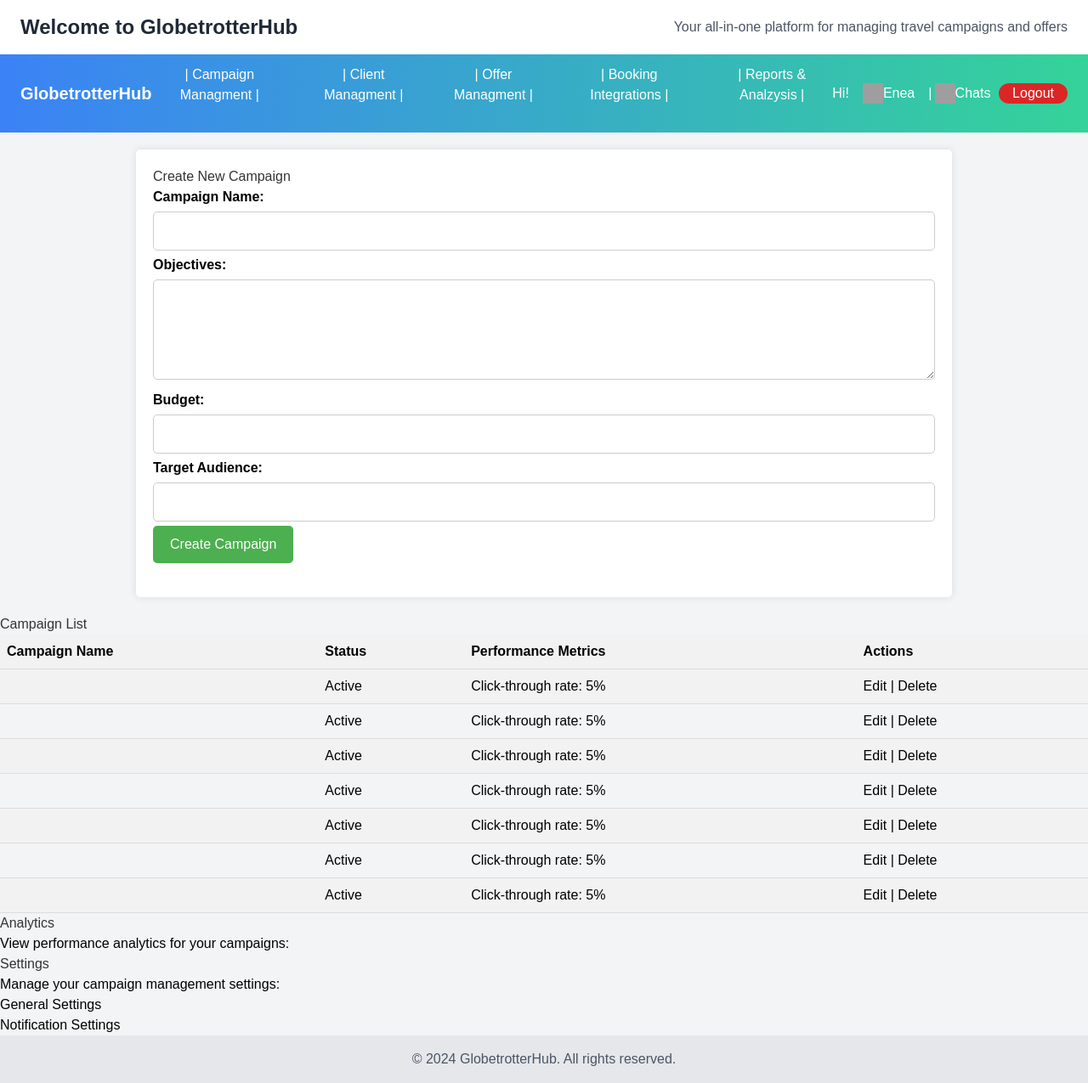
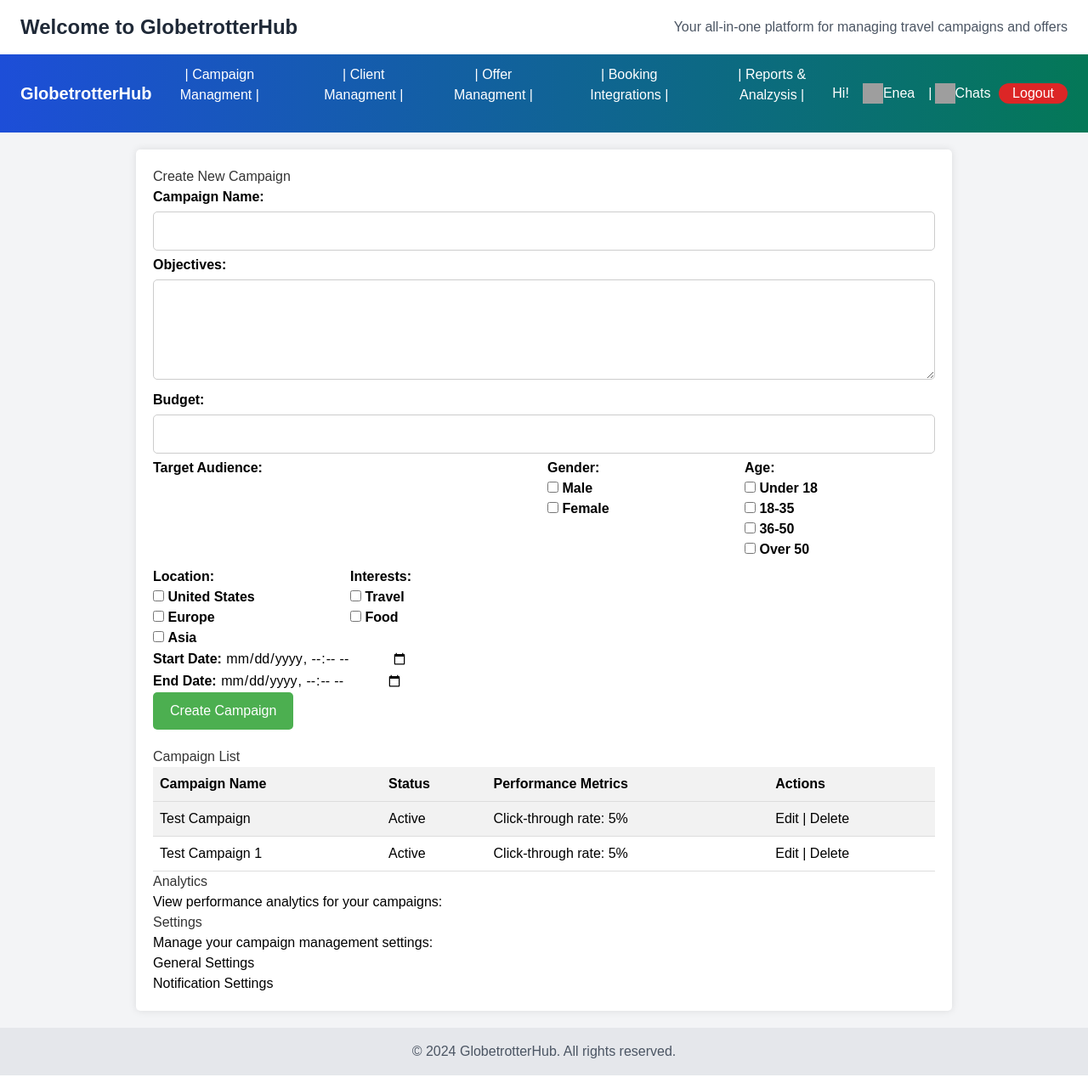
Before and after one commit to mr-engineer49/Globetrotterhub-Managment-Tool, a Django app: page /client/index_client/campaigns_form/ in a window 1280 px wide. Shown: the whole page at 85% size. Run offline with Django 5.2, Linux system fonts and the light colour scheme; a user stored in the database is signed in; data comes from the database, SQL or seed files in the repository; both versions use the stored data as it was after the commit; grey boxes are pictures that could not be loaded.

Commit message:
made updates on the campaign files and some others

```diff
--- a/campaignmanagment/forms.py
+++ b/campaignmanagment/forms.py
@@ -1,32 +1,43 @@
-from .models import  NewCampaignModel
+from .models import NewCampaignModel
 from django import forms
 
-
+INPUT_CLASSES = "py-4 px-8 rounded-2xl border"
 
 class NewCampaignForm(forms.ModelForm):
     class Meta:
         model = NewCampaignModel
-        fields = ('campaignname', 'objectives', 'budget', 'gender', 'age_group', 'location', 'platform')
-        widgets = {
-            'campaignname': forms.TextInput(attrs={
-                "placeholder": "Enter Campaign Name"
-            }),
-            'objectives': forms.TextInput(attrs={
-                "placeholder": "Enter Campaign Name"
-            }),
-            'budget': forms.TextInput(attrs={
-                "placeholder": "Enter Campaign Name"
-            }),
-            'gender': forms.TextInput(attrs={
-                "placeholder": "Enter Campaign Name"
-            }),
-            'age_group': forms.TextInput(attrs={
-                "placeholder": "Enter Campaign Name"
-            }),
-            'location': forms.TextInput(attrs={
-                "placeholder": "Enter Campaign Name"
-            }),
-            'platform': forms.TextInput(attrs={
-            "placeholder": "Enter Campaign Name"
-            })
-        }
+        fields = ('campaignname', 'objectives', 'budget')
+        # widgets = {
+        #     'campaignname': forms.TextInput(attrs={
+        #         'class': INPUT_CLASSES,
+        #         'placeholder': 'Enter Campaign Name',
+        #     }),
+        #     'objectives': forms.Textarea(attrs={
+        #         'class': INPUT_CLASSES,
+        #         'placeholder': 'Enter Campaign Objectives',
+        #     }),
+        #     'budget': forms.NumberInput(attrs={
+        #         'class': INPUT_CLASSES,
+        #         'placeholder': 'Enter Campaign Budget',
+        #     }),
+        #     # 'gender': forms.Select(attrs={
+        #     #     'class': INPUT_CLASSES,
+        #     # }),
+        #     # 'age_group': forms.Select(attrs={
+        #     #     'class': INPUT_CLASSES,
+        #     # }),
+        #     # 'location': forms.Select(attrs={
+        #     #     'class': INPUT_CLASSES,
+        #     # }),
+        #     # 'platform': forms.Select(attrs={
+        #     #     'class': INPUT_CLASSES,
+        #     # }),
+        # }
+
+        # def __init__(self, *args, **kwargs):
+        #     super(NewCampaignForm, self).__init__(*args, **kwargs)
+        # # Set required=False for fields that you want to be optional
+        #     self.fields['gender'].required = False
+        #     self.fields['age_group'].required = False
+        #     self.fields['location'].required = False
+        #     self.fields['platform'].required = False
--- a/campaignmanagment/models.py
+++ b/campaignmanagment/models.py
@@ -28,10 +28,14 @@ class NewCampaignModel(models.Model):
     campaignname = models.CharField(blank=True, max_length=50)
     objectives = models.TextField(blank=True, max_length=10000)
     budget = models.FloatField(blank=True, max_length=100000000)
-    gender = models.CharField(max_length=1, choices=GENDER_CHOICES)
-    age_group = models.CharField(max_length=1, choices=AGE_GROUP_CHOICES)
-    location = models.CharField(max_length=1, choices=LOCATION_CHOICES)
-    platform = models.CharField(max_length=1, choices=PLATFORM_CHOICES)
+    gender = models.BooleanField(default=False, blank=True)  # True for Male, False for Female
+    age = models.BooleanField(default=False, blank=True)     # True for Teen, False for Adult/Old
+    location = models.BooleanField(default=False, blank=True)   # True for Europe, False for USA/Asia
+    start_date = models.DateTimeField(auto_now_add=True, null=True)
+    end_date = models.DateTimeField(auto_now_add=True, null=True)
+
+
+    is_active = models.BooleanField(default=True)
 
     def __str__(self):
         return self.campaignname
--- a/campaignmanagment/templates/campaigns.html
+++ b/campaignmanagment/templates/campaigns.html
@@ -70,7 +70,7 @@
 
     <div class="container">
         <h2>Create New Campaign</h2>
-<form action="." method="POST" enctype="multipart/form-data">
+        <form action="{% url 'campaignmanagment:new_campaign' %}" method="POST">
             {% csrf_token %}
             <label for="campaignname">Campaign Name:</label><br>
             <input type="text" id="campaignname" name="campaignname" required><br>
@@ -81,12 +81,59 @@
             <label for="budget">Budget:</label><br>
             <input type="text" id="budget" name="budget" required><br>
 
+            <div class="grid grid-cols-1 md:grid-cols-2 lg:grid-cols-4 xl:grid-cols-4 gap-2">
                 <label for="target_audience">Target Audience:</label><br>
-    <input type="text" id="target_audience" name="target_audience" required><br>
+
+                <div>
+                    <label for="gender">Gender:</label><br>
+                    <input type="checkbox" id="male" name="gender" value="M">
+                    <label for="male">Male</label><br>
+                    <input type="checkbox" id="female" name="gender" value="F">
+                    <label for="female">Female</label><br>
+                </div>
+
+                <div>
+                    <label for="age">Age:</label><br>
+                    <input type="checkbox" id="age_under_18" name="age" value="under_18">
+                    <label for="age_under_18">Under 18</label><br>
+                    <input type="checkbox" id="age_18_35" name="age" value="18_35">
+                    <label for="age_18_35">18-35</label><br>
+                    <input type="checkbox" id="age_36_50" name="age" value="36_50">
+                    <label for="age_36_50">36-50</label><br>
+                    <input type="checkbox" id="age_over_50" name="age" value="over_50">
+                    <label for="age_over_50">Over 50</label><br>
+                </div>
+
+                <div>
+                    <label for="location">Location:</label><br>
+                    <input type="checkbox" id="location_us" name="location" value="US">
+                    <label for="location_us">United States</label><br>
+                    <input type="checkbox" id="location_europe" name="location" value="Europe">
+                    <label for="location_europe">Europe</label><br>
+                    <input type="checkbox" id="location_asia" name="location" value="Asia">
+                    <label for="location_asia">Asia</label><br>
+                </div>
+
+                <div>
+                    <label for="interests">Interests:</label><br>
+                    <input type="checkbox" id="interests_travel" name="interests" value="Travel">
+                    <label for="interests_travel">Travel</label><br>
+                    <input type="checkbox" id="interests_food" name="interests" value="Food">
+                    <label for="interests_food">Food</label><br>
+                </div>
+            </div>
+
+            <div>
+                <label for="start_date">Start Date:</label>
+                <input type="datetime-local" id="start_date" name="start_date">
+            </div>
+            <div>
+                <label for="end_date">End Date:</label>
+                <input type="datetime-local" id="end_date" name="end_date">
+            </div>
 
             <input type="submit" value="Create Campaign">
         </form>
-</div>
 
         <h2>Campaign List</h2>
         <table>
@@ -108,7 +155,6 @@
             {% endfor %}
         </table>
 
-
         <h2>Analytics</h2>
 <p>View performance analytics for your campaigns:</p>
 <ul>
@@ -125,6 +171,8 @@
 </ul>
 </div>
 
+    </div>
+
 </body>
 
 {% endblock %}
--- a/campaignmanagment/urls.py
+++ b/campaignmanagment/urls.py
@@ -22,4 +22,5 @@ app_name='campaignmanagment'
 
 urlpatterns = [
     path('campaigns_form/', views.campaigns_view, name="campaigns_form"),
+    path('campaigns_form/new/', views.new_campaign, name="new_campaign"),
 ]
--- a/campaignmanagment/views.py
+++ b/campaignmanagment/views.py
@@ -3,6 +3,7 @@ from django.contrib.auth import login
 from django.contrib import messages
 from django.shortcuts import  render, redirect
 from .forms import NewCampaignForm
+from .models import NewCampaignModel
 from django.contrib.auth import login, authenticate, logout #add this
 from django.contrib import messages
 from django.contrib.auth.forms import AuthenticationForm #add this
@@ -12,9 +13,9 @@ from django.contrib.auth.decorators import  login_required
 # Create your views here.
 @login_required()
 def campaigns_view(request):
-    new_campaign = NewCampaignForm()
+    new_campaign = NewCampaignModel.objects.filter(is_active=True)
     return render(request, 'campaigns.html', context={
-        'new_campaign':new_campaign
+        'new_campaign':new_campaign,
     })
 
 
@@ -22,11 +23,16 @@ def campaigns_view(request):
 @login_required()
 def new_campaign(request):
     if request.method == "POST":
-        new_campaign = NewCampaignForm(request.POST, request.FILES)
-        if new_campaign.is_valid():
-            new_campaign.save()
-
+        new_campaign_form = NewCampaignForm(request.POST)
+        if new_campaign_form.is_valid():
+            new_campaign_form.save()
+            print("new campaign created!")
             return redirect("campaignmanagment:campaigns_form")
         else:
-            new_campaign = NewCampaignForm()
-    return render (request=request, template_name="campaigns.html", context={"new_campaign":new_campaign})
+            print(f"Error creating new campaign !!! {new_campaign_form.errors}")
+    else:
+        new_campaign_form = NewCampaignForm()
+
+    return render (request, "campaigns.html", context={
+        "new_campaign_form":new_campaign_form,
+        })
--- a/dashboard/templates/dashboard.html
+++ b/dashboard/templates/dashboard.html
@@ -193,7 +193,7 @@ document.addEventListener('DOMContentLoaded', function () {
         });
     </script>
 
-<nav class="py-3 px-6 bg-gradient-to-r from-blue-500 to-green-500 dark:bg-gray-800">
+<nav class="py-3 px-6 bg-gradient-to-r from-blue-700 to-green-700 dark:bg-gray-800">
     <div class="flex justify-between items-center">
         <div class="flex-shrink-0">
             <a href="{% url 'dashboard:index' %}" class="text-white font-bold text-xl">GlobetrotterHub</a>
@@ -215,7 +215,7 @@ document.addEventListener('DOMContentLoaded', function () {
             <a href="{% url 'dashboard:profile' %}"><span class="text-white inline flex">Hi!&emsp;<img width="24" height="24" src="https://img.icons8.com/material/24/user--v1.png" alt="user--v1"/>{{ request.user.username | title }}&emsp;|&emsp;</span></a>
                 <span><a class="text-white inline flex" href="{% url 'sms:sms_form' %}"><img width="24" height="24" src="https://img.icons8.com/material/24/chat--v4.png" alt="chat--v4"/>Chats</a></span>
                 &emsp;
-            <a class="text-white bg-red-600 px-4 y-2 center align-center flex rounded-full" href="{% url 'auth:logout' %}">Logout</a>
+            <a class="text-white bg-red-600 px-4 y-2 center align-center flex rounded-full text" href="{% url 'auth:logout' %}">Logout</a>
         <div class="md:hidden">
             <!-- Hamburger menu icon for mobile -->
             <button class="text-white focus:outline-none">
--- a/dashboard/templates/index.html
+++ b/dashboard/templates/index.html
@@ -3,7 +3,7 @@
 {% block user_authenticated %}
 
     <!-- Navigation -->
-    <nav class="py-3 px-6 bg-gradient-to-r from-blue-500 to-green-400 dark:bg-gray-800">
+    <nav class="py-3 px-6 bg-gradient-to-r from-blue-700 to-green-700 dark:bg-gray-800">
         <div class="flex justify-between items-center">
             <div class="flex-shrink-0">
                 <a href="{% url 'dashboard:index' %}" class="text-white font-bold text-xl">GlobetrotterHub</a>
--- a/homepage/templates/base.html
+++ b/homepage/templates/base.html
@@ -20,7 +20,7 @@
     {% block user_authenticated %}
     {% endblock%}
 {%else%}
-<nav class="py-4 px-6 bg-gradient-to-r from-blue-500 to-green-500 dark:bg-gray-800">
+<nav class="py-4 px-6 bg-gradient-to-r from-blue-700 to-green-700 dark:bg-gray-800">
     <div class="flex justify-between items-center">
         <div class="flex-shrink-0">
             <a href="/" class="text-white font-bold text-xl">GlobetrotterHub</a>
--- a/homepage/templates/homepage.html
+++ b/homepage/templates/homepage.html
@@ -11,6 +11,11 @@
         <div class="md:w-1/2 mb-8 md:mb-0">
             <h2 class="text-4xl font-bold mb-4">Plan, Create, Manage.</h2>
             <p class="text-lg">Your journey to success starts here.</p>
+            <div class="flex justify-center  gap-4 mt-8">
+                {% if user.is_authenticated %}
+                <a class="bg-green-500 text-xl rounded-lg px-4" href="{% url 'dashboard:index' %}">Continue</a>
+                {% endif %}
+            </div>
         </div>
 
         <div class="md:w-1/2">
```
Also changed, not shown: campaignmanagment/templates/forms.html (added, +21 -0 lines), campaignmanagment/migrations/0001_initial.py (added), campaignmanagment/migrations/0002_remove_newcampaignmodel_age_group_and_more.py (added), campaignmanagment/migrations/0003_newcampaignmodel_is_active.py (added), campaignmanagment/migrations/0004_newcampaignmodel_age_newcampaignmodel_gender.py (added), campaignmanagment/migrations/0005_newcampaignmodel_end_date_newcampaignmodel_location_and_more.py (added), db.sqlite3. Lines whose indentation alone changed are shown as unchanged.
